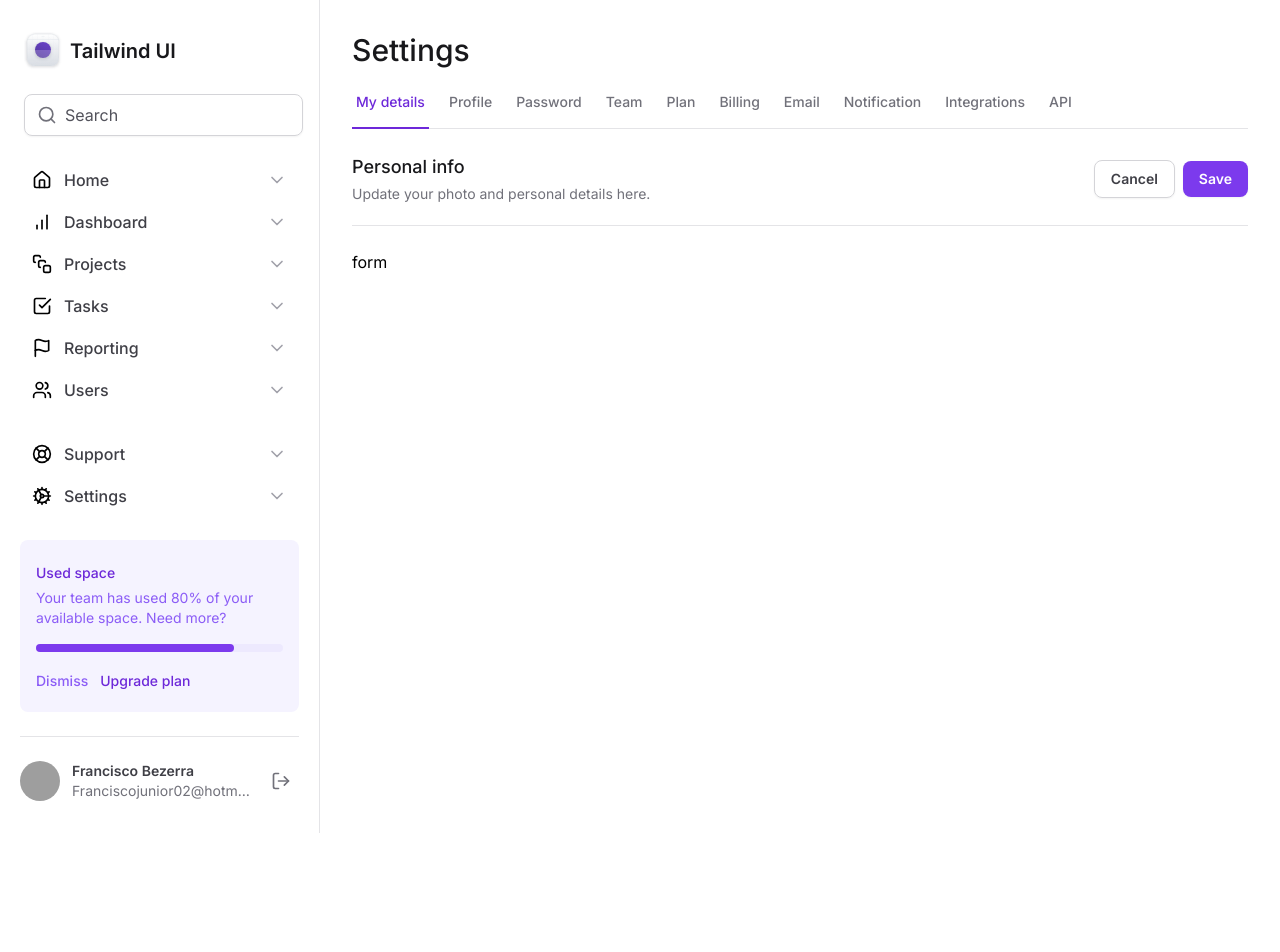
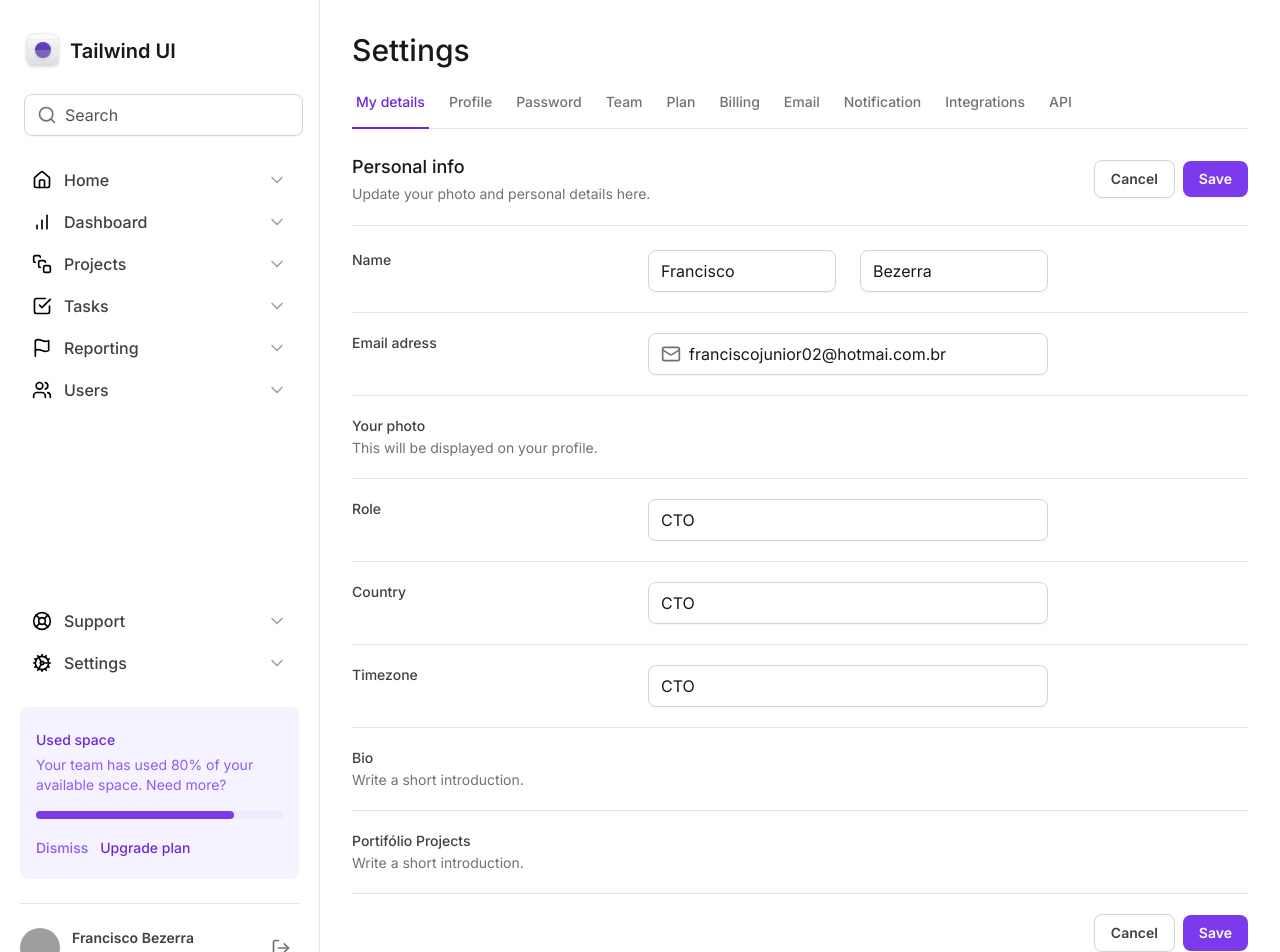
Before and after one commit to juniordbz/user-profile-settings, a Next.js app: page / in a window 1280 px wide. Shown: the top 952 px of the page. Before the commit the page ends 833 px from the top, so only its background shows below. Built offline with nearby package versions, Linux system fonts and the light colour scheme; grey boxes are pictures that could not be loaded.

Commit message:
add form fields

```diff
--- a/src/app/page.tsx
+++ b/src/app/page.tsx
@@ -1,4 +1,6 @@
 import { SettingsTabs } from '@/components/SettingsTabs'
+import * as Input from '@/components/Input'
+import { Mail } from 'lucide-react'
 
 export default function Home() {
   return (
@@ -32,8 +34,136 @@
           </div>
         </div>
 
-        <form id="settings" className="mt-6 flex w-full flex-col">
-          form
+        <form
+          id="settings"
+          className="mt-6 flex w-full flex-col gap-5 divide-y divide-zinc-200"
+        >
+          <div className="grid-cols-form grid gap-3">
+            <label
+              htmlFor="firstName"
+              className="text-sm font-medium text-zinc-700"
+            >
+              Name
+            </label>
+            <div className="grid grid-cols-2 gap-6">
+              <Input.InputRoot>
+                <Input.InputControl id="firstName" defaultValue="Francisco" />
+              </Input.InputRoot>
+              <Input.InputRoot>
+                <Input.InputControl defaultValue="Bezerra" />
+              </Input.InputRoot>
+            </div>
+          </div>
+
+          <div className="grid-cols-form grid gap-3 pt-5">
+            <label
+              htmlFor="email"
+              className="text-sm font-medium text-zinc-700"
+            >
+              Email adress
+            </label>
+
+            <Input.InputRoot>
+              <Input.InputPrefix>
+                <Mail className="size-5 text-zinc-500" />
+              </Input.InputPrefix>
+              <Input.InputControl
+                id="email"
+                type="email"
+                defaultValue="franciscojunior02@hotmai.com.br"
+              />
+            </Input.InputRoot>
+          </div>
+
+          <div className="grid-cols-form grid gap-3 pt-5">
+            <label
+              htmlFor="email"
+              className="text-sm font-medium text-zinc-700"
+            >
+              Your photo
+              <span className="mt-0.5 block text-sm font-normal text-zinc-500">
+                This will be displayed on your profile.
+              </span>
+            </label>
+
+            <div></div>
+          </div>
+
+          <div className="grid-cols-form grid gap-3 pt-5">
+            <label htmlFor="role" className="text-sm font-medium text-zinc-700">
+              Role
+            </label>
+
+            <Input.InputRoot>
+              <Input.InputControl id="role" defaultValue="CTO" />
+            </Input.InputRoot>
+          </div>
+
+          <div className="grid-cols-form grid gap-3 pt-5">
+            <label
+              htmlFor="country"
+              className="text-sm font-medium text-zinc-700"
+            >
+              Country
+            </label>
+
+            <Input.InputRoot>
+              <Input.InputControl id="role" defaultValue="CTO" />
+            </Input.InputRoot>
+          </div>
+
+          <div className="grid-cols-form grid gap-3 pt-5">
+            <label
+              htmlFor="timezone"
+              className="text-sm font-medium text-zinc-700"
+            >
+              Timezone
+            </label>
+
+            <Input.InputRoot>
+              <Input.InputControl id="role" defaultValue="CTO" />
+            </Input.InputRoot>
+          </div>
+
+          <div className="grid-cols-form grid gap-3 pt-5">
+            <label htmlFor="bio" className="text-sm font-medium text-zinc-700">
+              Bio
+              <span className="mt-0.5 block text-sm font-normal text-zinc-500">
+                Write a short introduction.
+              </span>
+            </label>
+
+            <div></div>
+          </div>
+
+          <div className="grid-cols-form grid gap-3 pt-5">
+            <label
+              htmlFor="projects"
+              className="text-sm font-medium text-zinc-700"
+            >
+              Portifólio Projects
+              <span className="mt-0.5 block text-sm font-normal text-zinc-500">
+                Write a short introduction.
+              </span>
+            </label>
+
+            <div></div>
+          </div>
+
+          <div className="flex items-center justify-end gap-2 pt-5">
+            <button
+              type="button"
+              className="rounded-lg border  border-zinc-300 px-4 py-2 text-sm font-semibold text-zinc-700 shadow-sm hover:bg-zinc-50"
+            >
+              Cancel
+            </button>
+            <button
+              type="submit"
+              className="rounded-lg bg-violet-600  px-4 py-2 text-sm font-semibold text-white shadow-sm hover:bg-violet-700"
+            >
+              Save
+            </button>
+          </div>
         </form>
       </div>
     </>
--- a/tailwind.config.ts
+++ b/tailwind.config.ts
@@ -10,6 +10,8 @@
     extend: {
       gridTemplateColumns: {
         app: 'minmax(18rem, 20rem) 1fr',
+        profile: 'max-content 1fr max-content',
+        form: 'minmax(7.5rem, 17.5rem) minmax(25rem, 1fr) minmax(0, 15rem)',
       },
 
       backgroundImage: {
```
